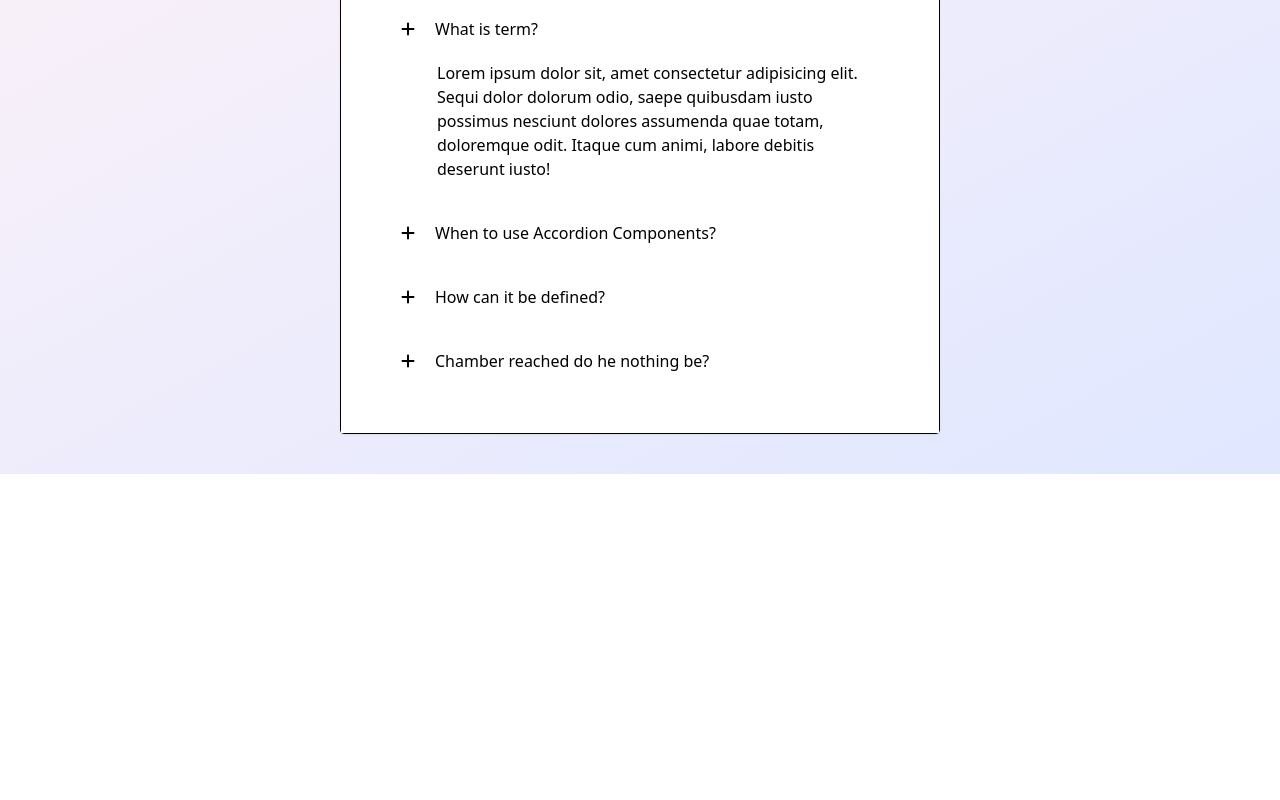
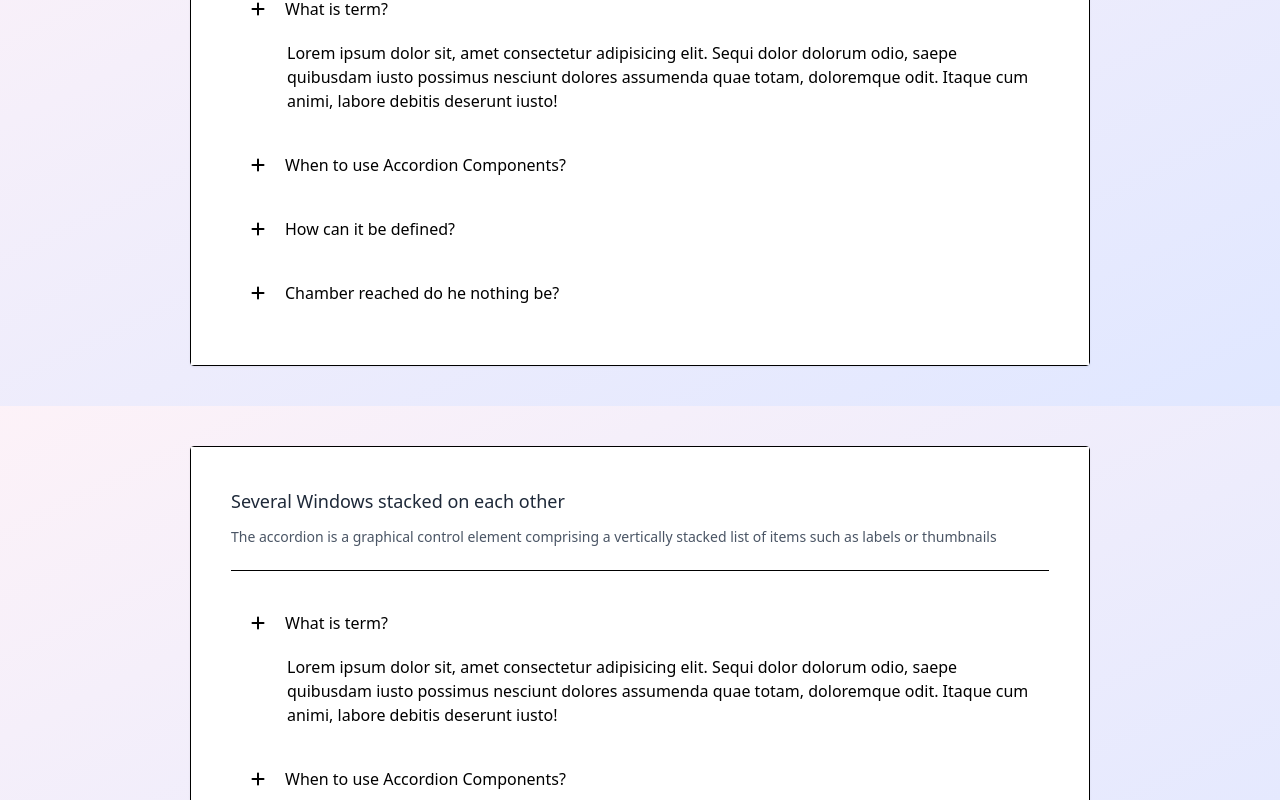
Before and after one commit to muzahidMD/vue-events-reactivity, a Vue app: page / in a window 1280 px wide. Shown: the part 320-1120 px from the top of the page. Before the commit the page ends 800 px from the top, so only its background shows below. Built offline with nearby package versions, Linux system fonts and the light colour scheme.

Commit message:
loop, events and reactivity

```diff
--- a/src/App.vue
+++ b/src/App.vue
@@ -1,99 +1,82 @@
 <script setup>
-import { ref } from "vue";
-
-const accordionIndex = ref(0)
-function clickMe() {
-  alert('ClickME');
-}
+import { reactive, ref } from "vue";
+// reactivity
+const activeIndex = ref(0);
+const accordions = reactive([
+  {
+    heading: "What is term?",
+    content: "Lorem ipsum dolor sit, amet consectetur adipisicing elit. Sequi dolor dolorum odio, saepe quibusdam iusto possimus nesciunt dolores assumenda quae totam, doloremque odit. Itaque cum animi, labore debitis deserunt iusto!",
+    isOpen: true,
+  },
+  {
+    heading: "When to use Accordion Components?",
+    content: "Lorem, ipsum dolor sit amet consectetur adipisicing elit. Ut suscipit itaque, sequi incidunt ab sit optio debitis dignissimos doloribus ratione nobis id mollitia maiores eveniet necessitatibus dolorum praesentium! Corrupti, at.",
+    isOpen: false,
+  },
+  {
+    heading: "How can it be defined?",
+    content: "Lorem ipsum dolor sit amet consectetur adipisicing elit. Minima facilis labore voluptates provident nam, delectus suscipit nihil optio voluptate quae porro fugiat magni excepturi doloribus.",
+    isOpen: false,
+  },
+  {
+    heading: "Chamber reached do he nothing be?",
+    content: "Lorem ipsum, dolor sit amet consectetur adipisicing elit. Ullam minima maiores magni dolore qui architecto pariatur incidunt repellat quos hic? Eius, eveniet accusantium! Quisquam, quo. Vitae ipsum ad veritatis commodi quasi expedita!",
+    isOpen: false,
+  }
+]);
 </script>
 
 <template>
   <section class="container mx-auto flex items-center flex-col">
     <h1 class="text-center text-2xl py-10">Events & Reactivity in Vue.js</h1>
 
-    <div class="p-10 bg-gradient-to-br from-pink-50 to-indigo-100 grid place-items-center">
-      <div class="w-6/12 mx-auto rounded border">
+    <div class="w-full p-10 bg-gradient-to-br from-pink-50 to-indigo-100 grid place-items-center">
+      <div class="w-3/4 mx-auto rounded border">
         <div class="bg-white p-10 shadow-sm">
           <h3 class="text-lg font-medium text-gray-800">Several Windows stacked on each other</h3>
           <p class="text-sm font-light text-gray-600 my-3">
-            The accordion is a graphical control element comprising a vertically stacked list of items such as labels or
-            thumbnails
+            The accordion is a graphical control element comprising a
+            vertically stacked list of items such as labels or thumbnails
           </p>
-
           <div class="h-1 w-full mx-auto border-b my-5"></div>
-
           <!-- What is term -->
-          <div class="transition hover:bg-indigo-50">
+          <div class="transition hover:bg-indigo-50" v-for="(accordion, index) in accordions" :key="index">
             <!-- header -->
-            <div @click="accordionIndex = 0"
+            <div @click="accordion.isOpen = !accordion.isOpen"
               class="accordion-header cursor-pointer transition flex space-x-5 px-5 items-center h-16">
               <i class="fas fa-plus"></i>
-              <h3>What is term?</h3>
+              <h3>{{ accordion.heading }} </h3>
             </div>
             <!-- Content -->
-            <!-- <div class="px-5 pt-0 text-left pb-5" :class="accordionIndex == 0 ? '' : 'hidden'"> -->
-            <div class="px-5 pt-0 text-left pb-5" v-show="accordionIndex == 0">
-              <p class="leading-6 font-light pl-9 ">
-                Lorem ipsum dolor sit, amet consectetur adipisicing elit. Sequi dolor dolorum odio, saepe quibusdam
-                iusto possimus nesciunt dolores assumenda quae totam, doloremque odit. Itaque cum animi, labore debitis
-                deserunt iusto!
-              </p>
+            <div class="px-5 pt-0 text-left pb-5" v-show="accordion.isOpen">
+              <p class="leading-6 font-light pl-9">{{ accordion.content }}</p>
             </div>
           </div>
+        </div>
+      </div>
+    </div>
 
-          <!-- When to use Accordion Components -->
-          <div class="transition hover:bg-indigo-50">
+    <div class="w-full p-10 bg-gradient-to-br from-pink-50 to-indigo-100 grid place-items-center">
+      <div class="w-3/4 mx-auto rounded border">
+        <div class="bg-white p-10 shadow-sm">
+          <h3 class="text-lg font-medium text-gray-800">Several Windows stacked on each other</h3>
+          <p class="text-sm font-light text-gray-600 my-3">
+            The accordion is a graphical control element comprising a
+            vertically stacked list of items such as labels or thumbnails
+          </p>
+          <div class="h-1 w-full mx-auto border-b my-5"></div>
+          <!-- What is term -->
+          <div class="transition hover:bg-indigo-50" v-for="(accordion, index) in accordions" :key="index">
             <!-- header -->
-            <div @click="accordionIndex = 1"
+            <div @click="activeIndex = index"
               class="accordion-header cursor-pointer transition flex space-x-5 px-5 items-center h-16">
               <i class="fas fa-plus"></i>
-              <h3>When to use Accordion Components?</h3>
+              <h3>{{ accordion.heading }} </h3>
             </div>
             <!-- Content -->
-            <!-- <div class="accordion-content px-5 pt-0 text-left pb-5" :class="accordionIndex == 1 ? '' : 'hidden'"> -->
-            <div class="accordion-content px-5 pt-0 text-left pb-5" v-show="accordionIndex == 1">
-              <p class="leading-6 font-light pl-9 ">
-                Lorem, ipsum dolor sit amet consectetur adipisicing elit. Ut suscipit itaque, sequi incidunt ab sit
-                optio debitis dignissimos doloribus ratione nobis id mollitia maiores eveniet necessitatibus dolorum
-                praesentium! Corrupti, at.
-              </p>
-            </div>
-          </div>
-
-          <!-- Accordion Wrapper -->
-          <div class="transition hover:bg-indigo-50">
-            <!-- header -->
-            <div @click="accordionIndex = 2"
-              class="accordion-header cursor-pointer transition flex space-x-5 px-5 items-center h-16">
-              <i class="fas fa-plus"></i>
-              <h3>How can it be defined?</h3>
-            </div>
-            <!-- Content -->
-            <!-- <div class="accordion-content px-5 pt-0 text-left pb-5" :class="accordionIndex == 2 ? '' : 'hidden'"> -->
-            <div class="accordion-content px-5 pt-0 text-left pb-5" v-show="accordionIndex == 2">
+            <div class="px-5 pt-0 text-left pb-5" v-show="index == activeIndex">
               <p class="leading-6 font-light pl-9">
-                Lorem ipsum dolor sit amet consectetur adipisicing elit. Minima facilis labore voluptates provident nam,
-                delectus suscipit nihil optio voluptate quae porro fugiat magni excepturi doloribus.
-              </p>
-            </div>
-          </div>
-
-          <!-- Accordion Wrapper -->
-          <div class="transition hover:bg-indigo-50">
-            <!-- header -->
-            <div @click="accordionIndex = 3"
-              class="accordion-header cursor-pointer transition flex space-x-5 px-5 items-center h-16">
-              <i class="fas fa-plus"></i>
-              <h3>Chamber reached do he nothing be?</h3>
-            </div>
-            <!-- Content -->
-            <div class="accordion-content px-5 pt-0 text-left pb-5" v-show="accordionIndex == 3">
-              <!-- <div class="accordion-content px-5 pt-0 text-left pb-5" :class="accordionIndex == 3 ? '' : 'hidden'"> -->
-              <p class="leading-6 font-light pl-9">
-                Lorem ipsum, dolor sit amet consectetur adipisicing elit. Ullam minima maiores magni dolore qui
-                architecto pariatur incidunt repellat quos hic? Eius, eveniet accusantium! Quisquam, quo. Vitae ipsum
-                ad
-                veritatis commodi quasi expedita!
+                {{ accordion.content }}
               </p>
             </div>
           </div>
@@ -101,8 +84,6 @@
       </div>
     </div>
 
-
-
   </section>
 </template>
 
```
